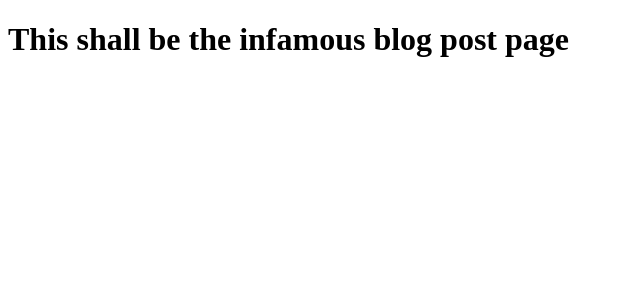
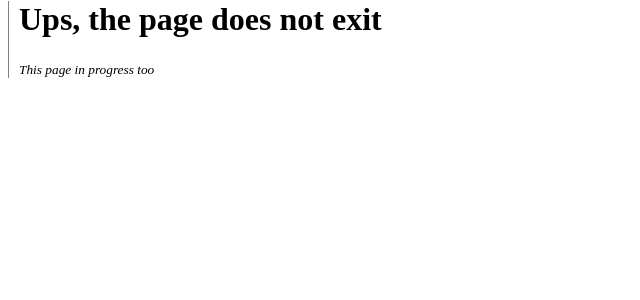
Before and after one commit to TudorTacal/genesis, a React app: page /posts/1 in a window 1280 px wide. Shown: the top 300 px of the page, without its empty margins (0-640 px from the left). Built offline with nearby package versions, Linux system fonts and the light colour scheme; the HTML template or start-up script is replaced by a standard one.

Commit message:
Render only the post that matches under /posts/:id
- next: refactor to a scalable solution that works for all new posts
- investigate how the validation can be done on the server

```diff
--- a/src/client/App.js
+++ b/src/client/App.js
@@ -4,7 +4,7 @@ import { Route, Switch } from 'react-router-dom';
 import HomePage from './home-page/home-page';
 import BlogPost from './blog-post/blog-post';
 import NotFound from './not-found/not-found';
-
+import posts from '../model/posts';
 const AppContainer = styled.div`
   padding: 0 25px 0 25px;
 `;
@@ -15,7 +15,11 @@ class App extends React.Component {
       <React.Fragment>
         <Switch>
         <Route exact path="/" component={HomePage} />
-        <Route path="/posts" component={BlogPost} />
+        <Route path="/posts/:id" render={(props) => (
+          props.match.params.id === posts[0] ?
+          <BlogPost {...props} /> :
+          <NotFound />
+        )} />
         <Route component={NotFound} />
       </Switch>
       </React.Fragment>
--- a/src/client/home-page/home-page.js
+++ b/src/client/home-page/home-page.js
@@ -11,6 +11,7 @@ import {
   GridContainer,
   StyledLink,
 } from '../presentational';
+import posts from '../../model/posts';
 
 const HomePage = (props) => {
   return (
@@ -32,7 +33,7 @@ const HomePage = (props) => {
             Popular posts
         </HomePageBlogPostsWidgetHeader>
           <HomePageBlogPostTitle>
-            <StyledLink to="/posts/why-is-my-website-a-server-side-rendered-application">
+            <StyledLink to={`/posts/${posts[0]}`}>
               Why is my website a server side rendered application?
             </StyledLink>
           </HomePageBlogPostTitle>
--- /dev/null
+++ b/src/model/posts.js
@@ -0,0 +1,5 @@
+const posts = [
+  "why-is-my-website-a-server-side-rendered-application",
+]
+
+export default posts;
--- a/src/shared/routes.js
+++ b/src/shared/routes.js
@@ -1,8 +1,6 @@
 import HomePage from '../client/home-page/home-page';
 import BlogPost from '../client/blog-post/blog-post';
-
 // created for dynamic routing which didn't behave as instructed
-
 const routes = [
   {
     path: '/',
```
